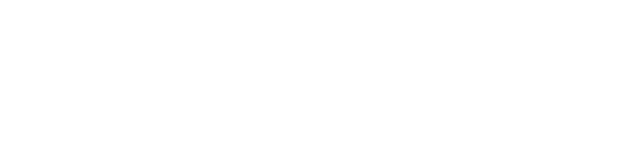
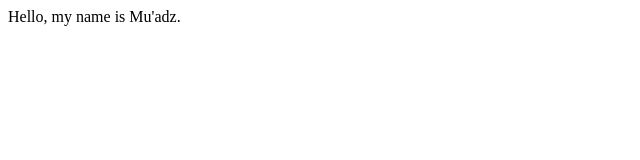
Before and after one commit to azu-3/M03C10L03-portfolio-project-compulsory, a website: page index.html in a window 1280 px wide. Shown: the whole page, without its empty margins (0-640 px from the left). Drawn offline with Linux system fonts and the light colour scheme.

Commit message:
Add intro text

```diff
--- a/index.html
+++ b/index.html
@@ -3,11 +3,12 @@
   <head>
     <meta charset="utf-8" />
     <meta name="viewport" content="width=device-width" />
-    <title>[insert name] Portifolio</title>
+    <title>Mu'adz Portfolio</title>
     <link href="style.css" rel="stylesheet" type="text/css" />
   </head>
 
   <body>
+    Hello, my name is Mu'adz.
     <script src="script.js"></script>
   </body>
 </html>
```
